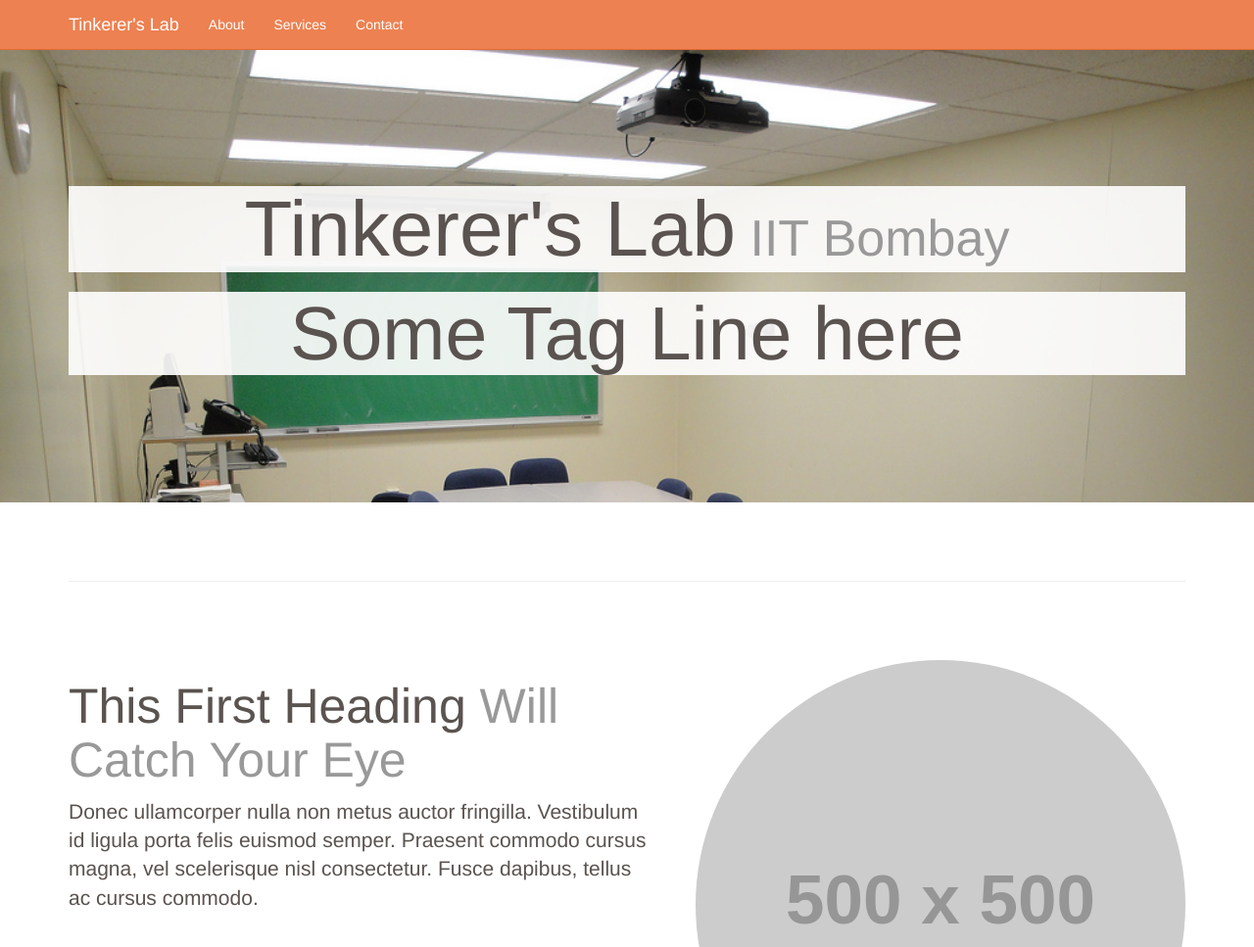
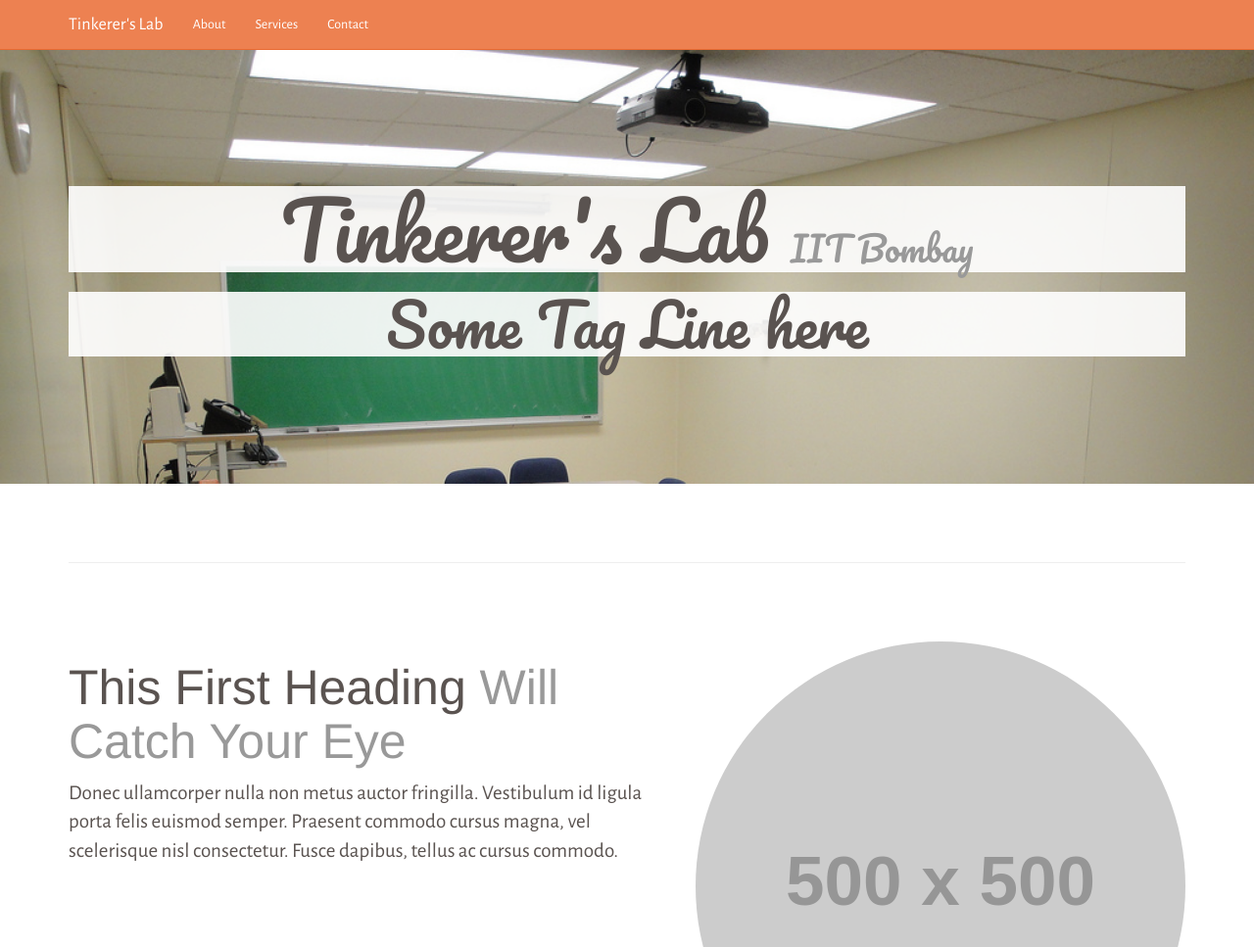
Before and after one commit to Prithvirajbilla/tinkererlab, a plain HTML site: page index.html in a window 1280 px wide. Shown: the top 967 px of the page at 98% size. Drawn offline with nearby package versions, Linux system fonts and the light colour scheme; placeholder pictures from the web are drawn by us.

Commit message:
Added fonts

```diff
--- a/css/one-page-wonder.css
+++ b/css/one-page-wonder.css
@@ -1,6 +1,7 @@
 body {
 	margin-top: 50px; /* 50px is the height of the navbar - change this if the navbarn height changes */
 	color:	#5A5350;
+	font-family: 'Alegreya Sans', sans-serif;
 }
 
 .header-image {
@@ -86,12 +87,18 @@ body {
 .headline > .container > h1 {
 	font-size: 80px;
 	background: #ffffff;
+	font-family: 'Pacifico', cursive;
 	background: rgba(255, 255, 255, 0.9);
+}
+.headline > .container > h1>small {
+	font-size: 35px;
+	font-family: 'Pacifico', cursive;
 }
 
 .headline > .container > h2 {
-	font-size: 77px;
+	font-size: 60px;
 	background: #ffffff;
+	font-family: 'Pacifico', cursive;
 	background: rgba(255, 255, 255, 0.9);
 }
 
--- a/index.html
+++ b/index.html
@@ -9,6 +9,8 @@
     <title>Tinkerer's Lab</title>
 
     <!-- Bootstrap core CSS -->
+  <link href='http://fonts.googleapis.com/css?family=Alegreya+Sans' rel='stylesheet' type='text/css'>
+  <link href='http://fonts.googleapis.com/css?family=Pacifico' rel='stylesheet' type='text/css'>
     <link href="css/bootstrap.css" rel="stylesheet">
 
     <link href="css/one-page-wonder.css" rel="stylesheet">
@@ -43,7 +45,7 @@
 
       <div class="headline">
         <div class="container">
-          <h1>Tinkerer's Lab<small> IIT Bombay </small></h1>
+          <h1>Tinkerer's Lab <small> IIT Bombay </small></h1>
           <h2>Some Tag Line here</h2>
         </div>
       </div>
```
